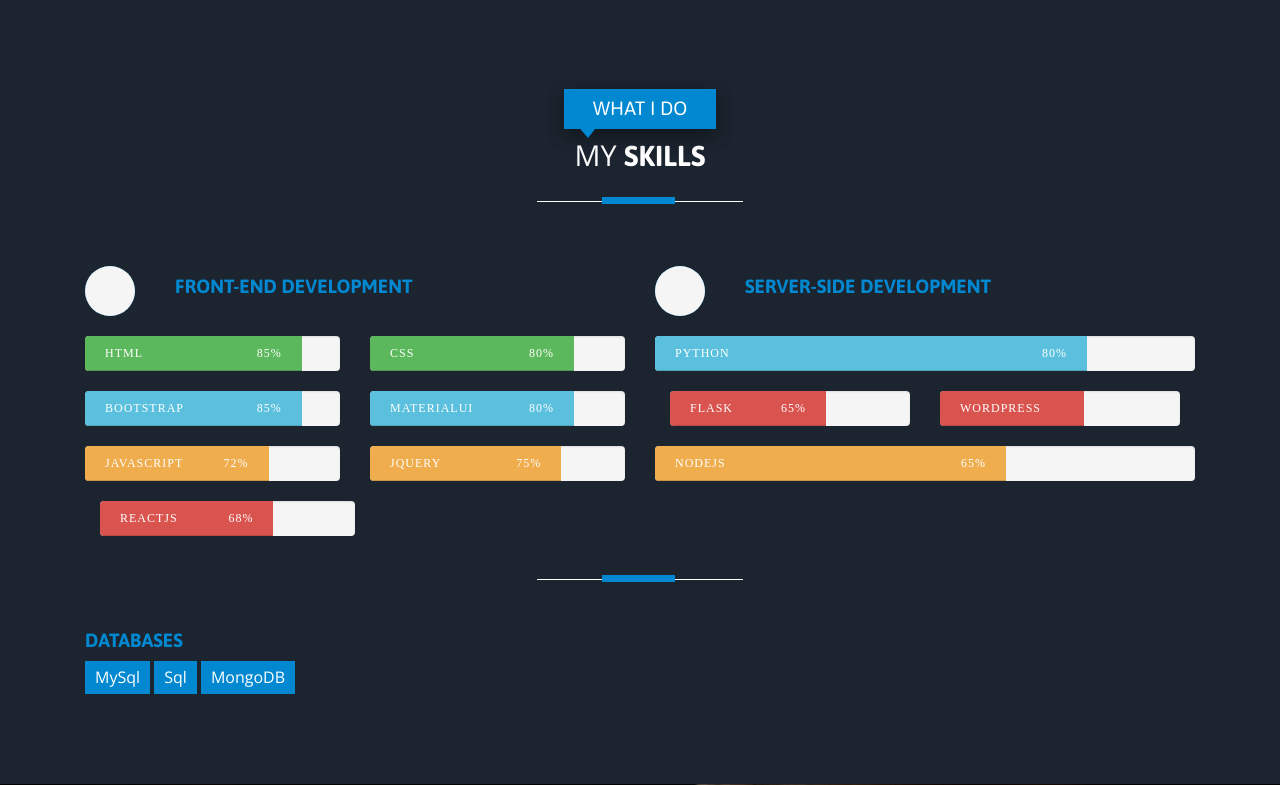
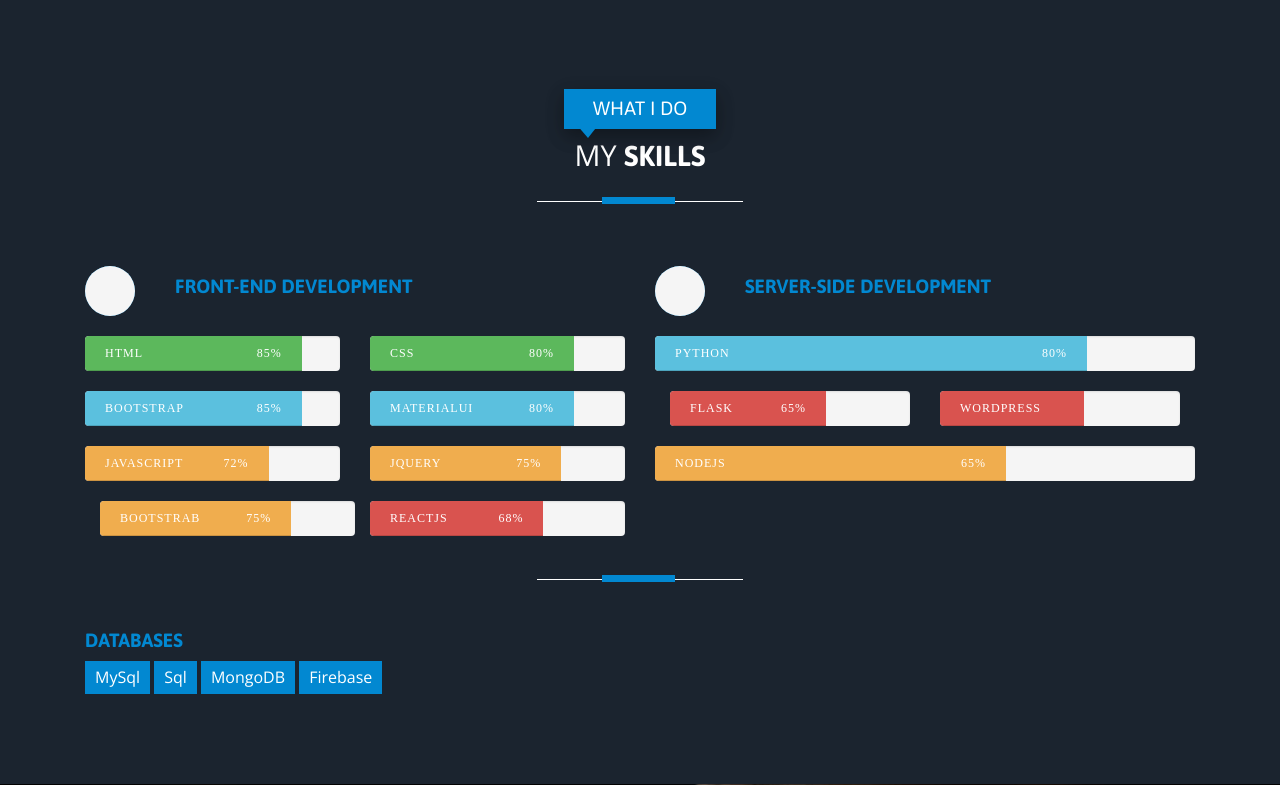
Before and after one commit to muhamedabdlnapy/mysite, a PHP site: page / in a window 1280 px wide. Shown: the part 1377-2162 px from the top of the page. Run offline with PHP 8.4, Linux system fonts and the light colour scheme; some web fonts are replaced.

Commit message:
Update index.php

```diff
--- a/index.php
+++ b/index.php
@@ -276,6 +276,13 @@
                 </div>
               </div>
             </div>
+              <div class="col-md-6 right-div">
+              <div class="progress skill-bar">
+                <div class="progress-bar progress-bar-warning" role="progressbar" aria-valuenow="75" aria-valuemin="0" aria-valuemax="100">
+                  <span class="skill">bootstrab <i class="val">75%</i></span>
+                </div>
+              </div>
+            </div>
 
            <div class="col-md-6 right-div">
               <div class="progress skill-bar">
@@ -344,6 +351,7 @@
               <li>MySql</li>
               <li>Sql</li>
               <li>MongoDB</li>
+	      <li>Firebase</li>
             </ul>
           </div>
           <div class="clearfix"> </div>
```
